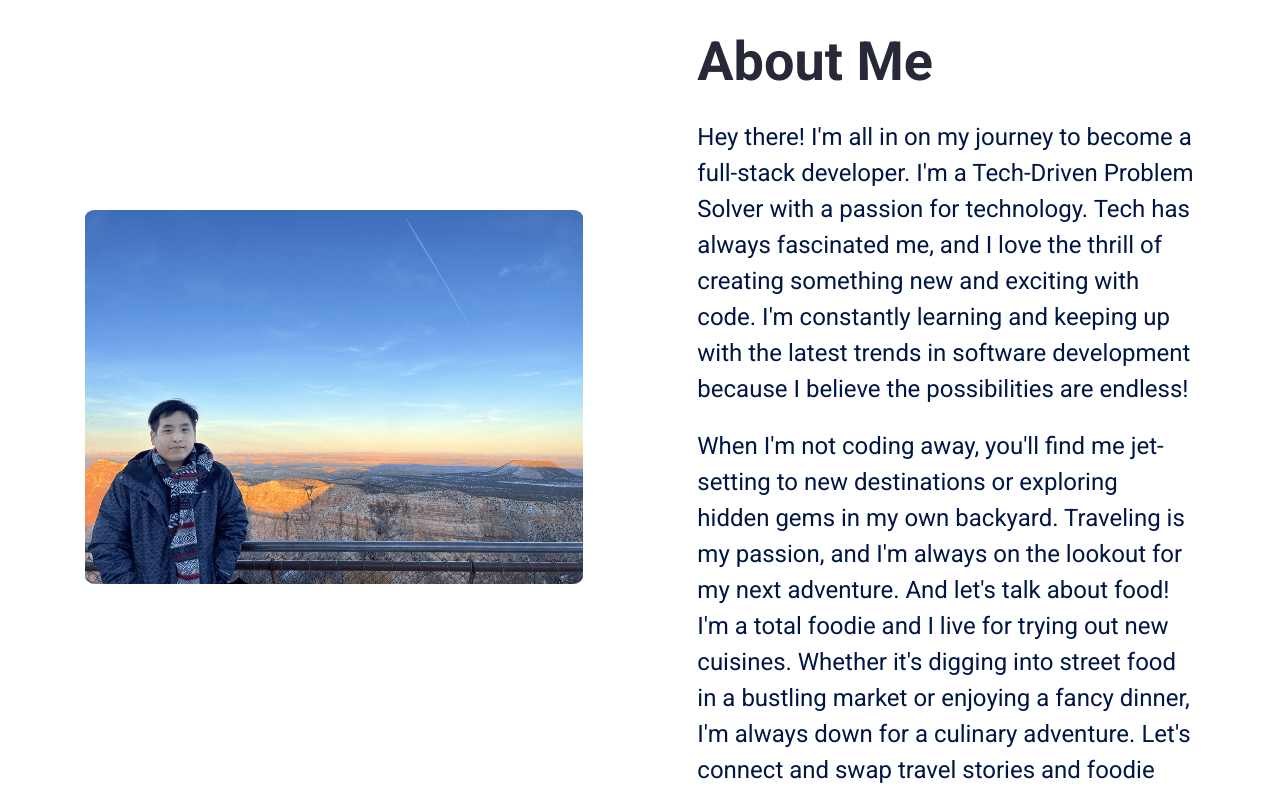
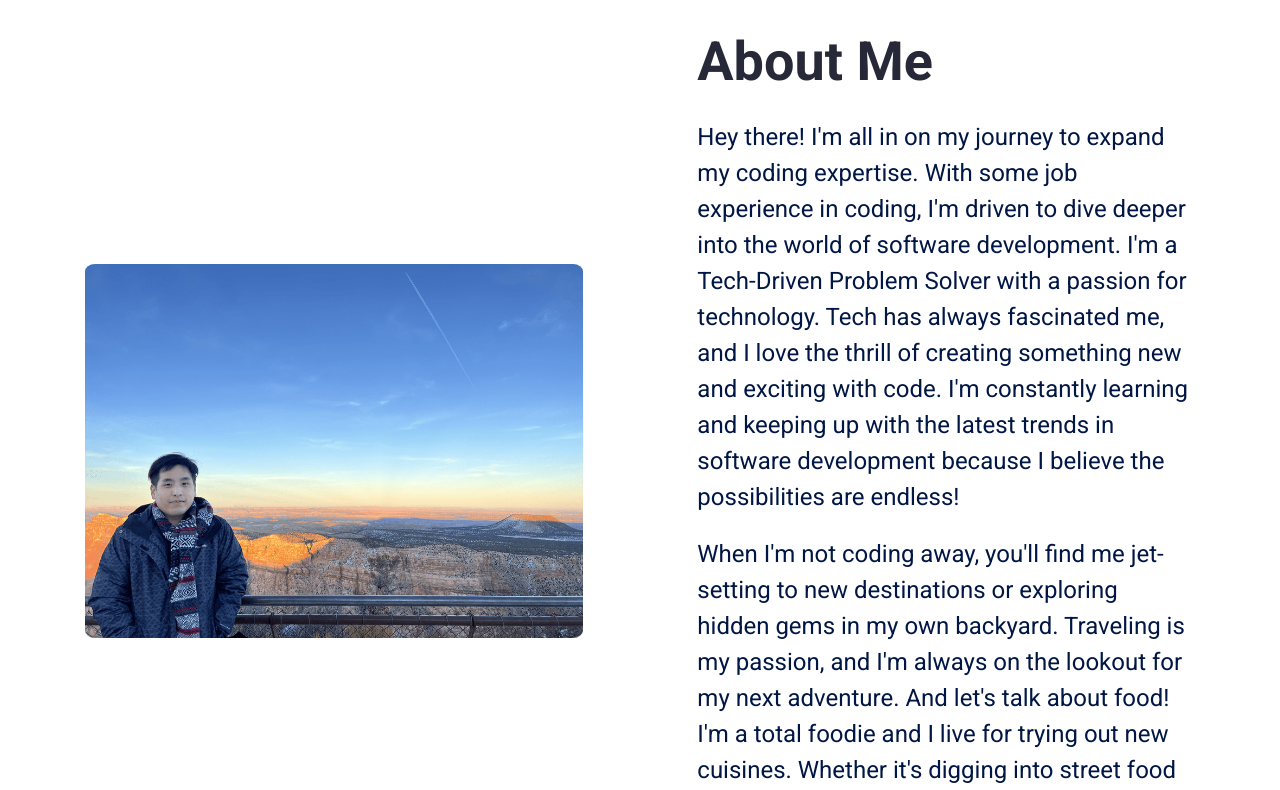
Before and after one commit to kriswen/personal-portfolio, a React (Create React App) app: page / in a window 1280 px wide. Shown: the part 930-1720 px from the top of the page. Built offline with nearby package versions, Linux system fonts and the light colour scheme.

Commit message:
SEO enhancement and minor changes.

```diff
--- a/package.json
+++ b/package.json
@@ -1,6 +1,7 @@
 {
   "name": "portfolio",
   "version": "0.1.0",
+  "homepage": "kriswen.github.io/personal-portfolio/",
   "private": true,
   "engines": {
     "node": ">=12.x"
@@ -15,7 +16,9 @@
   },
   "scripts": {
     "start": "react-scripts start",
-    "build": "react-scripts build"
+    "build": "react-scripts build",
+    "predeploy": "npm run build",
+    "deploy": "gh-pages -d build"
   },
   "browserslist": {
     "production": [
--- a/public/index.html
+++ b/public/index.html
@@ -4,7 +4,6 @@
     <meta charset="utf-8" />
     <link rel="icon" href="favicon.ico" type="image/x-icon" />
     <meta name="viewport" content="width=device-width, initial-scale=1" />
-    <meta name="description" content="" />
     <link rel="apple-touch-icon" href="%PUBLIC_URL%/favicon.ico" />
     <link rel="preconnect" href="https://fonts.googleapis.com" />
     <link rel="preconnect" href="https://fonts.gstatic.com" crossorigin />
@@ -12,8 +11,38 @@
       href="https://fonts.googleapis.com/css2?family=Comfortaa:wght@300;400;600;700&family=Roboto:wght@400;500;700&display=swap"
       rel="stylesheet"
     />
-    <title>Kris Wen's Portfolio</title>
-  </head>
+    <title>Kris Wen's Portfolio | Full-Stack Developer</title>
+    <!--SEO-->
+    <link
+      rel="canonical"
+      href="https://kriswen.github.io/personal-portfolio/"
+    />
+    <meta name="author" content="Kris Wen" />
+    <meta name="robots" content="index, follow" />
+    <meta
+      name="description"
+      content="Welcome to Kris Wen's personal portfolio website. I'm a Tech-Driven Problem Solver with a passion for technology. I specialize in JavaScript, Bootstrap, EJS, Node.js, React, Express.js, Restful API, and MongoDB. Explore my projects and learn more about my skills and experiences."
+    />
+    <meta
+      name="keywords"
+      content="personal portfolio, web developer, full-stack developer, JavaScript, Bootstrap, EJS, Node.js, React, Express.js, Restful API, MongoDB, Wordpress, Magento, Shopify, ecommerce, SEO Expert, Adobe commerce, Salesforce"
+    />
+    <!--structured data-->
+    <script type="application/ld+json">
+      {
+        "@context": "https://schema.org/",
+        "@type": "Person",
+        "name": "Kris Wen",
+        "url": "https://kriswen.github.io/personal-portfolio/",
+        "image": "https://kriswen.github.io/personal-portfolio/img/hero-img.png",
+        "sameAs": [
+          "https://www.linkedin.com/in/kris-wen/",
+          "https://kriswen.github.io/personal-portfolio/",
+          "https://github.com/kriswen"
+        ],
+        "jobTitle": "Web Developer | Website Manager | Tech-Driven Problem Solver"
+      }
+    </script>
     <!-- Google tag (gtag.js) -->
     <script
       async
@@ -29,6 +58,7 @@
       gtag("config", "G-JVP382H3BD")
     </script>
     <!--GA tag ends-->
+  </head>
   <body>
     <div id="root"></div>
   </body>
--- a/src/App.css
+++ b/src/App.css
@@ -425,7 +425,7 @@ h3 {
 }
 
 .portfolio--section--card {
-  height: 500px;
+  height: 620px;
   display: flex;
   flex-direction: column;
   align-items: flex-start;
--- a/src/Pages/Home/AboutMe.jsx
+++ b/src/Pages/Home/AboutMe.jsx
@@ -13,12 +13,14 @@ export default function AboutMe() {
           <p className="section--title">About</p>
           <h1 className="skills--section--heading">About Me</h1>
           <p className="hero--section--description">
-            Hey there! I'm all in on my journey to become a full-stack
-            developer. I'm a Tech-Driven Problem Solver with a passion for
-            technology. Tech has always fascinated me, and I love the thrill of
-            creating something new and exciting with code. I'm constantly
-            learning and keeping up with the latest trends in software
-            development because I believe the possibilities are endless!
+            Hey there! I'm all in on my journey to expand my coding expertise.
+            With some job experience in coding, I'm driven to dive deeper into
+            the world of software development. I'm a Tech-Driven Problem Solver
+            with a passion for technology. Tech has always fascinated me, and I
+            love the thrill of creating something new and exciting with code.
+            I'm constantly learning and keeping up with the latest trends in
+            software development because I believe the possibilities are
+            endless!
           </p>
           <p className="hero--section--description">
             When I'm not coding away, you'll find me jet-setting to new
--- a/src/data/index.json
+++ b/src/data/index.json
@@ -62,7 +62,7 @@
       "title": "Crystal Lighting Palace",
       "description": "Customized Shopify e-commerce site with integration with multichannel ecommerce management system.",
       "link": "View the site",
-      "url": "https://www.crystallightingpalace.com"
+      "url": ""
     },
     {
       "id": "9",
```
Lines whose indentation alone changed are shown as unchanged.
